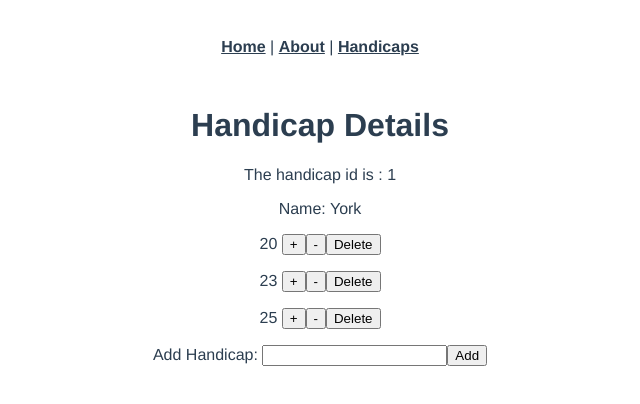
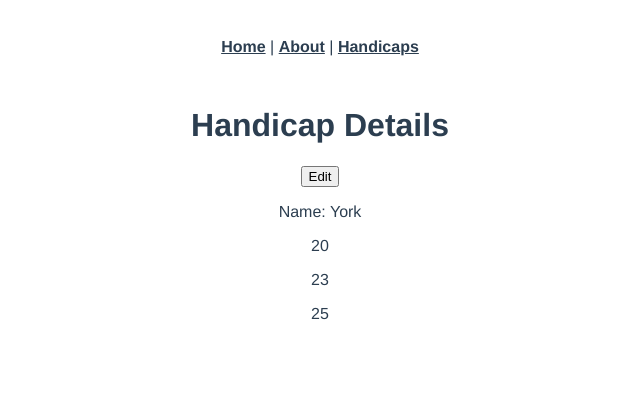
Before and after one commit to antcroshaw/handicaps, a Vue app: page /handicaps/1 in a window 1280 px wide. Shown: the top 404 px of the page, without its empty margins (320-960 px from the left). Built offline with nearby package versions, Linux system fonts and the light colour scheme.

Commit message:
add edit/done button to show and hide controls, still needs proper animations

```diff
--- a/src/components/HandicapDetails.vue
+++ b/src/components/HandicapDetails.vue
@@ -1,15 +1,16 @@
 <template>
 <h1>Handicap Details</h1>
-  <p>The handicap id is : {{ id }}</p>
+  <p><button @click="showDialog" v-if="!dialogIsVisible">Edit</button><button @click="hideDialog" v-if="dialogIsVisible">Done</button></p>
   <div v-for="handicap in handicaps" :key="handicap.id">
     <div v-if="handicap.id === id">
     Name: {{ handicap.name }}
       <div v-for="(score,index) in handicap.scores" :key="index">
-        <p> {{ score }} <button @click="increaseScore(index,handicap.name)">+</button><button @click="decreaseScore(index,handicap.name)">-</button>
-        <button @click="deleteHandicap(index,handicap.name)">Delete</button></p>
+        <p> {{ score }} <button @click="increaseScore(index,handicap.name)" v-if="dialogIsVisible">+
+        </button><button @click="decreaseScore(index,handicap.name)" v-if="dialogIsVisible">-</button>
+        <button @click="deleteHandicap(index,handicap.name)" v-if="dialogIsVisible">Delete</button></p>
       </div>
-      <div>
-        <form @submit.prevent="submitForm">
+      <div class="block" :class="{animate: animatedBlock}">
+        <form @submit.prevent="submitForm" v-if="dialogIsVisible">
           <div class="form-group">
             <label for="addHandicap">Add Handicap: </label>
             <input class="text" name="addHandicap" id="addHandicap" v-model="newHandicap.value"/>
@@ -35,7 +36,9 @@ export default {
       newHandicap: {
         value: '',
         name: ''
-      }
+      },
+      animatedBlock: false,
+      dialogIsVisible: false
     }
   },
   computed: {
@@ -44,6 +47,9 @@ export default {
     }
   },
   methods: {
+    showEdit () {
+      this.showEditControls = !this.showEditControls
+    },
     increaseScore (index, name) {
       this.payload.name = name
       this.payload.index = index
@@ -62,11 +68,22 @@ export default {
       this.payload.name = name
       this.payload.index = index
       this.$store.dispatch('handicaps/deleteHandicap', this.payload)
+    },
+    animateBlock () {
+      this.animatedBlock = true
+    },
+    showDialog () {
+      this.dialogIsVisible = true
+    },
+    hideDialog () {
+      this.dialogIsVisible = false
     }
   }
 }
 </script>
 
 <style scoped>
-
+.block {
+  transition: transform 0.6s ease-out
+}
 </style>
```
